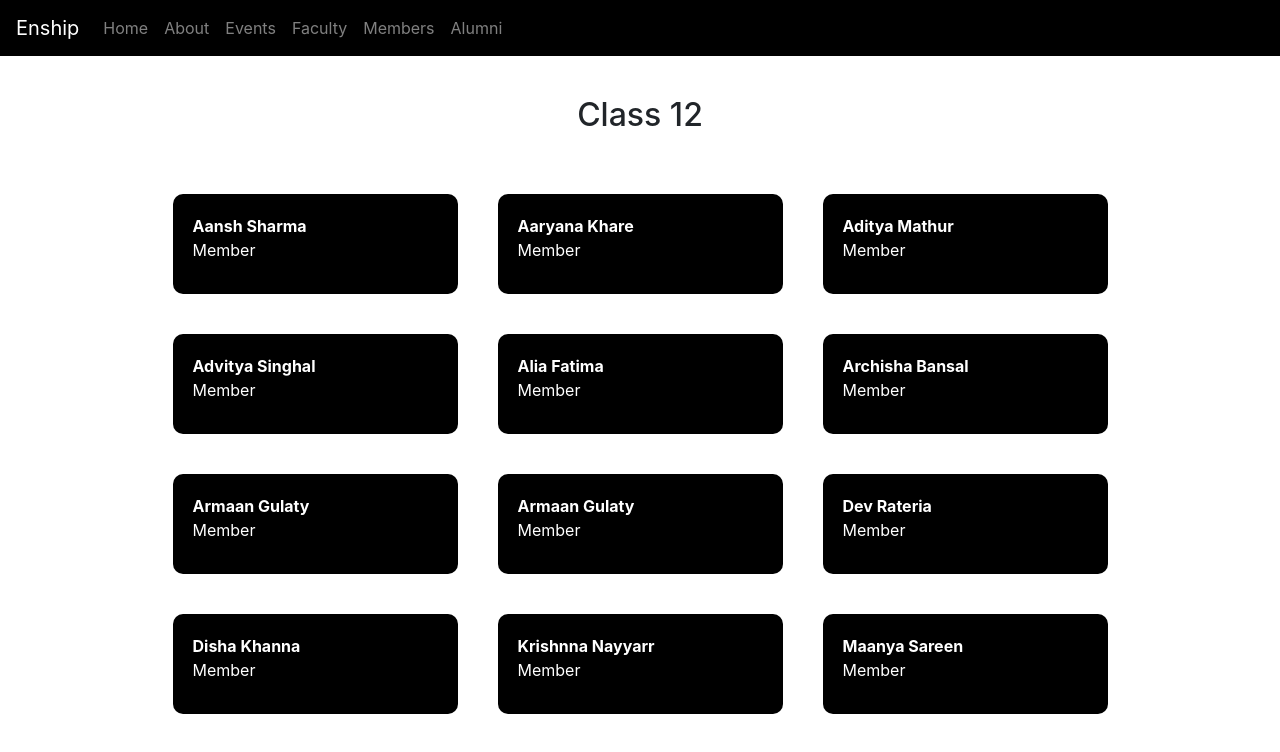
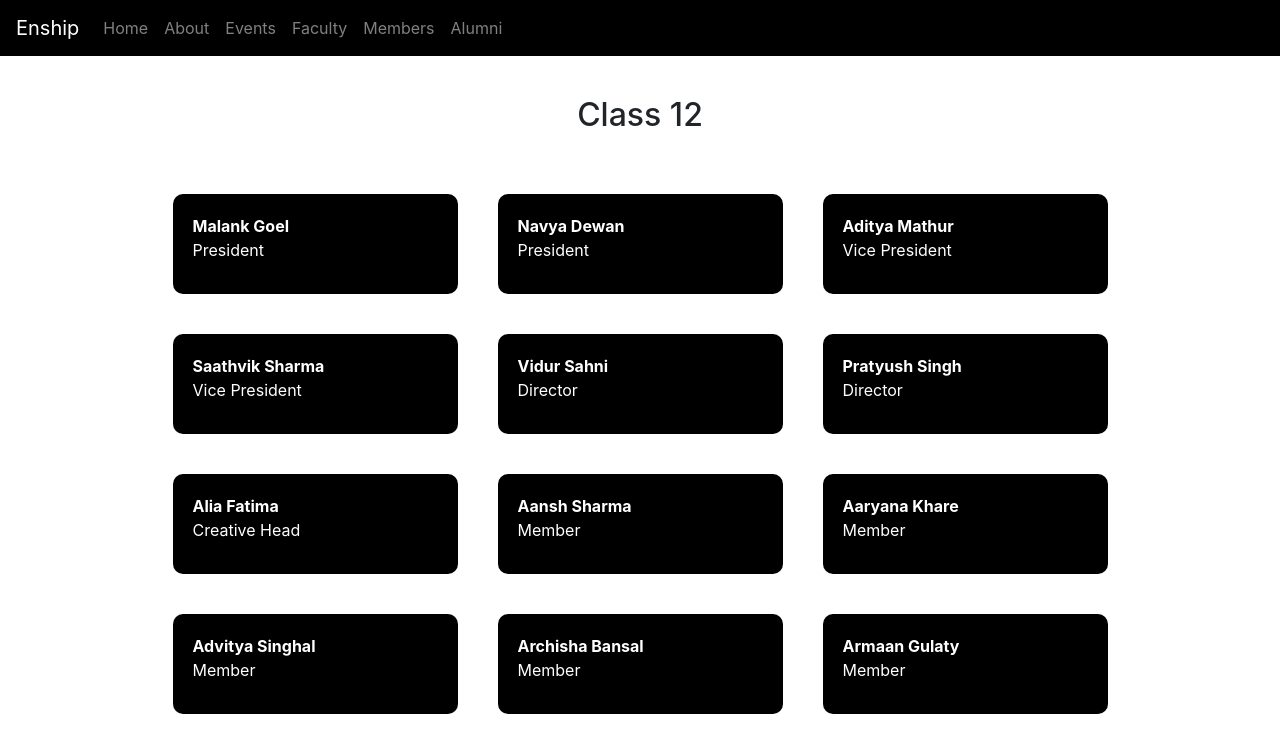
Before and after one commit to Enship-Club/enship-club.github.io, a Next.js app: page /members in a window 1280 px wide. Shown: the top 752 px of the page. Built offline with nearby package versions, Linux system fonts and the light colour scheme.

Commit message:
Update members.js

```diff
--- a/data/members.js
+++ b/data/members.js
@@ -2,6 +2,34 @@ const members = [
   {
     standard: "12",
     students: [
+       {
+        name: "Malank Goel",
+        post: "President",
+      },
+      {
+        name: "Navya Dewan",
+        post: "President",
+      },
+      {
+        name: "Aditya Mathur",
+        post: "Vice President",
+      },
+      {
+        name: "Saathvik Sharma",
+        post: "Vice President",
+      },
+      {
+        name: "Vidur Sahni",
+        post: "Director",
+      },
+      {
+        name: "Pratyush Singh",
+        post: "Director",
+      },
+      {
+        name: "Alia Fatima",
+        post: "Creative Head",
+      },
       {
         name: "Aansh Sharma",
         post: "Member",
@@ -11,15 +39,7 @@ const members = [
         post: "Member",
       },
       {
-        name: "Aditya Mathur",
-        post: "Member",
-      },
-      {
         name: "Advitya Singhal",
-        post: "Member",
-      },
-      {
-        name: "Alia Fatima",
         post: "Member",
       },
       {
@@ -51,23 +71,12 @@ const members = [
         post: "Member",
       },
       {
-        name: "Malank Goel",
-        post: "Member",
-      },
-      {
         name: "Mehak Aggarwal",
         post: "Member",
       },
-      {
-        name: "Navya Dewan",
-        post: "Member",
-      },
+
       {
         name: "Neasha Mittal",
-        post: "Member",
-      },
-      {
-        name: "Pratyush Singh",
         post: "Member",
       },
       {
@@ -76,10 +85,6 @@ const members = [
       },
       {
         name: "Ridhhin Grover",
-        post: "Member",
-      },
-      {
-        name: "Saathvik Sharma",
         post: "Member",
       },
       {
@@ -120,10 +125,6 @@ const members = [
       },
       {
         name: "Tulip Mittal",
-        post: "Member",
-      },
-      {
-        name: "Vidur Sahni",
         post: "Member",
       },
     ],
```
